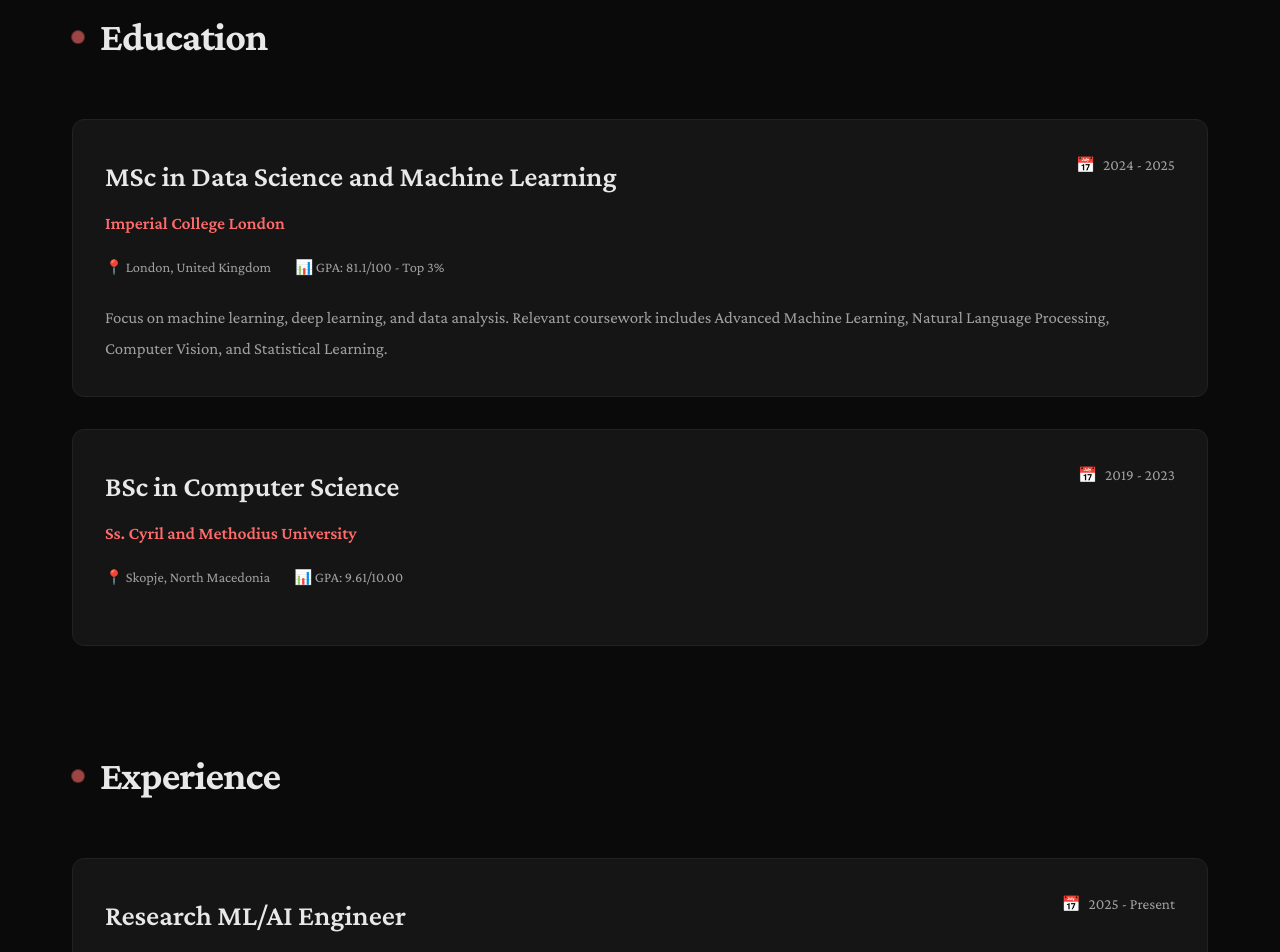
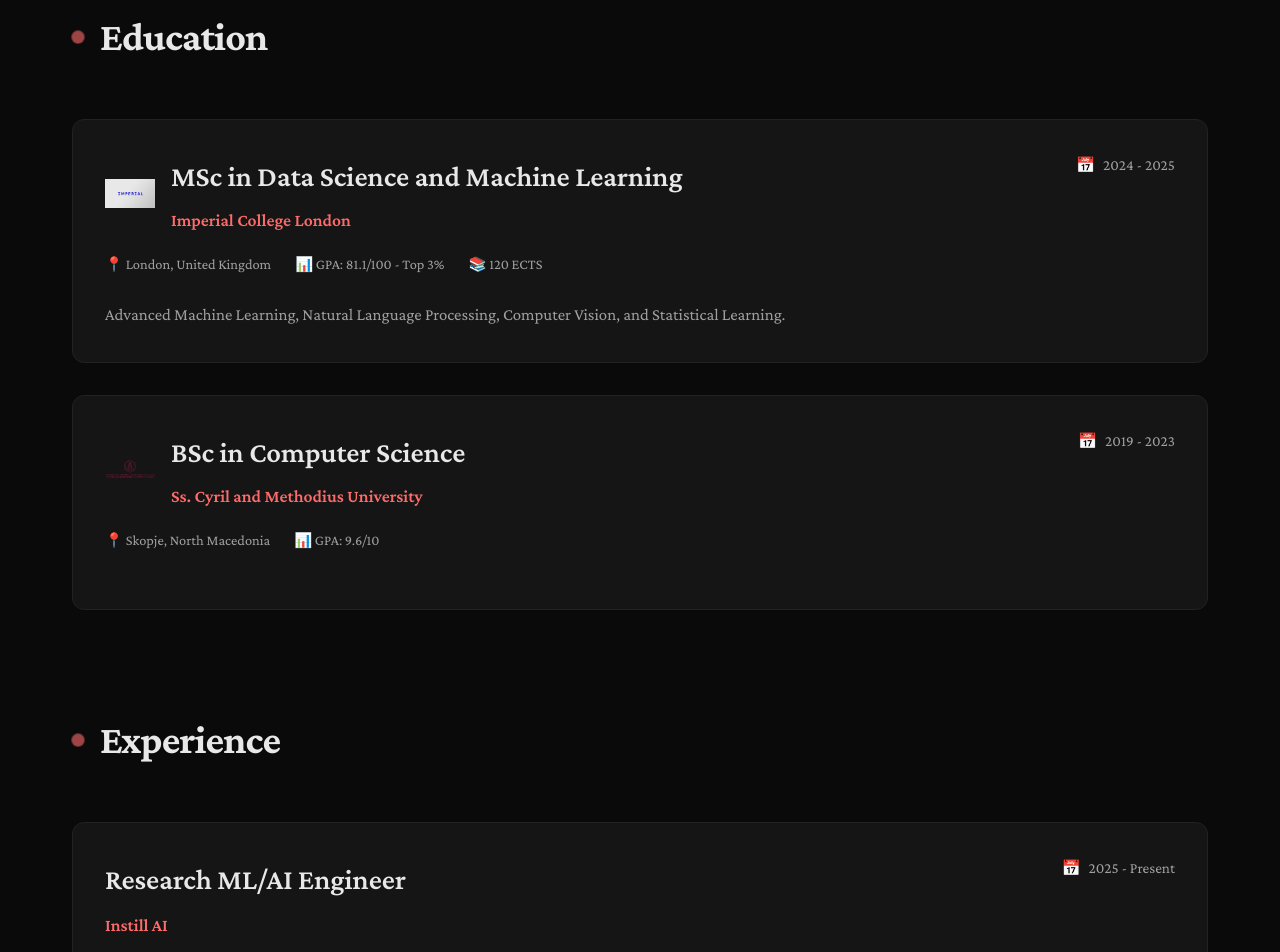
Before and after one commit to antonionikoloski/antonionikoloski.github.io, a plain HTML site: page index.html in a window 1280 px wide. Shown: the part 813-1765 px from the top of the page. Drawn offline with nearby package versions, Linux system fonts and the light colour scheme.

Commit message:
Adding university

```diff
--- a/index.html
+++ b/index.html
@@ -543,11 +543,17 @@
     <div class="card">
         <div class="card-header">
             <div>
-                        <h3 class="card-title">MSc in Data Science and Machine Learning</h3>
+                <div style="display: flex; align-items: center; gap: 1rem; margin-bottom: 0.5rem;">
+                    <img src="images/imperial-college-london-logo.jpg" alt="Imperial College London" style="width: 50px; height: 50px; object-fit: contain; border-radius: 8px;">
+                    <div>
+                        <h3 class="card-title" style="margin-bottom: 0.3rem;">MSc in Data Science and Machine Learning</h3>
                         <div class="card-subtitle">Imperial College London</div>
+                    </div>
+                </div>
                 <div class="card-meta">
                     <span class="meta-item">📍 London, United Kingdom</span>
                     <span class="meta-item">📊 GPA: 81.1/100 - Top 3%</span>
+                    <span class="meta-item">📚 120 ECTS</span>
                 </div>
             </div>
             <div class="card-date">
@@ -556,7 +562,6 @@
             </div>
         </div>
         <div class="card-content">
-                    Focus on machine learning, deep learning, and data analysis. Relevant coursework includes
             Advanced Machine Learning, Natural Language Processing, Computer Vision, and Statistical Learning.
         </div>
     </div>
@@ -564,12 +569,17 @@
     <div class="card">
         <div class="card-header">
             <div>
-                        <h3 class="card-title">BSc in Computer Science</h3>
+                <div style="display: flex; align-items: center; gap: 1rem; margin-bottom: 0.5rem;">
+                    <img src="images/menu-top-logo.png" alt="University" style="width: 50px; height: 50px; object-fit: contain; border-radius: 8px;">
+                    <div>
+                        <h3 class="card-title" style="margin-bottom: 0.3rem;">BSc in Computer Science</h3>
                         <div class="card-subtitle">
 Ss. Cyril and Methodius University</div>
+                    </div>
+                </div>
                 <div class="card-meta">
                     <span class="meta-item">📍 Skopje, North Macedonia</span>
-                            <span class="meta-item">📊 GPA: 9.61/10.00</span>
+                    <span class="meta-item">📊 GPA: 9.6/10</span>
                 </div>
             </div>
             <div class="card-date">
```
Also changed, not shown: images/imperial-college-london-logo.jpg (added), images/menu-top-logo.png (added). Lines whose indentation alone changed are shown as unchanged.
